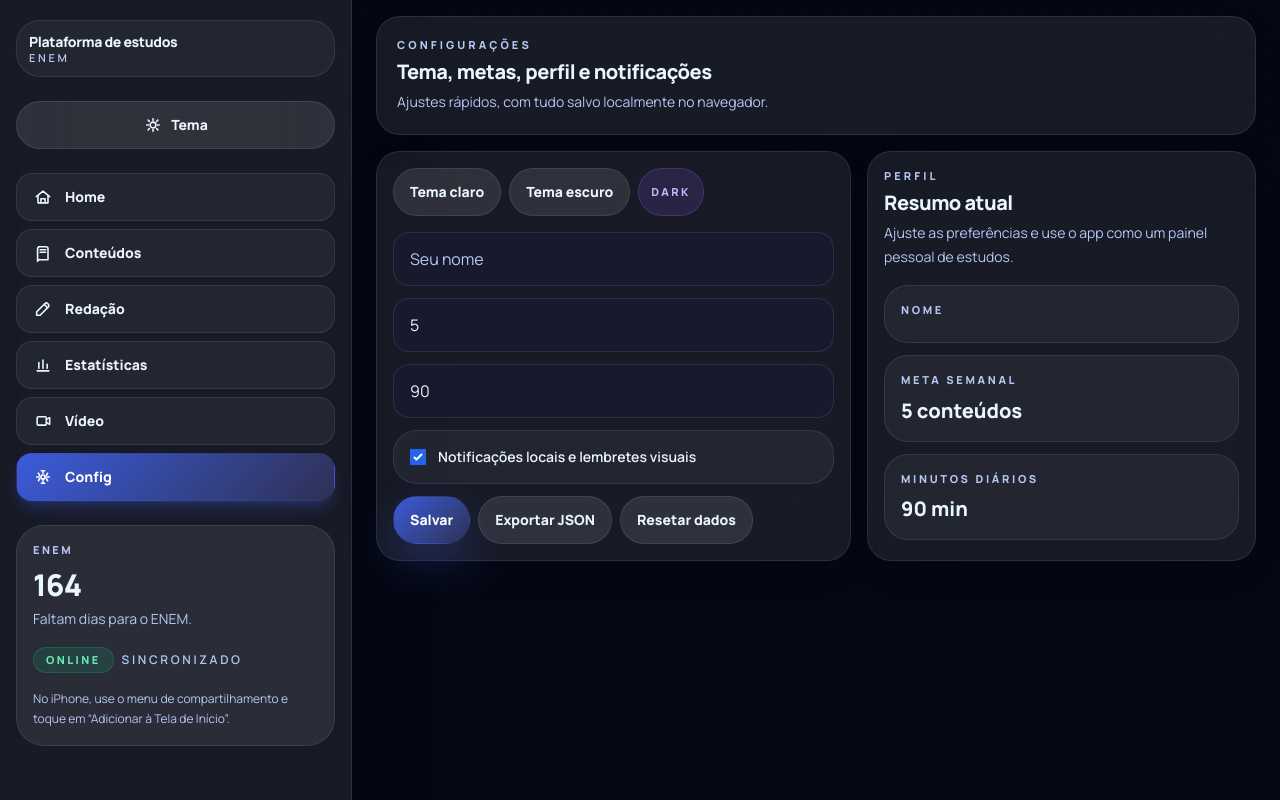
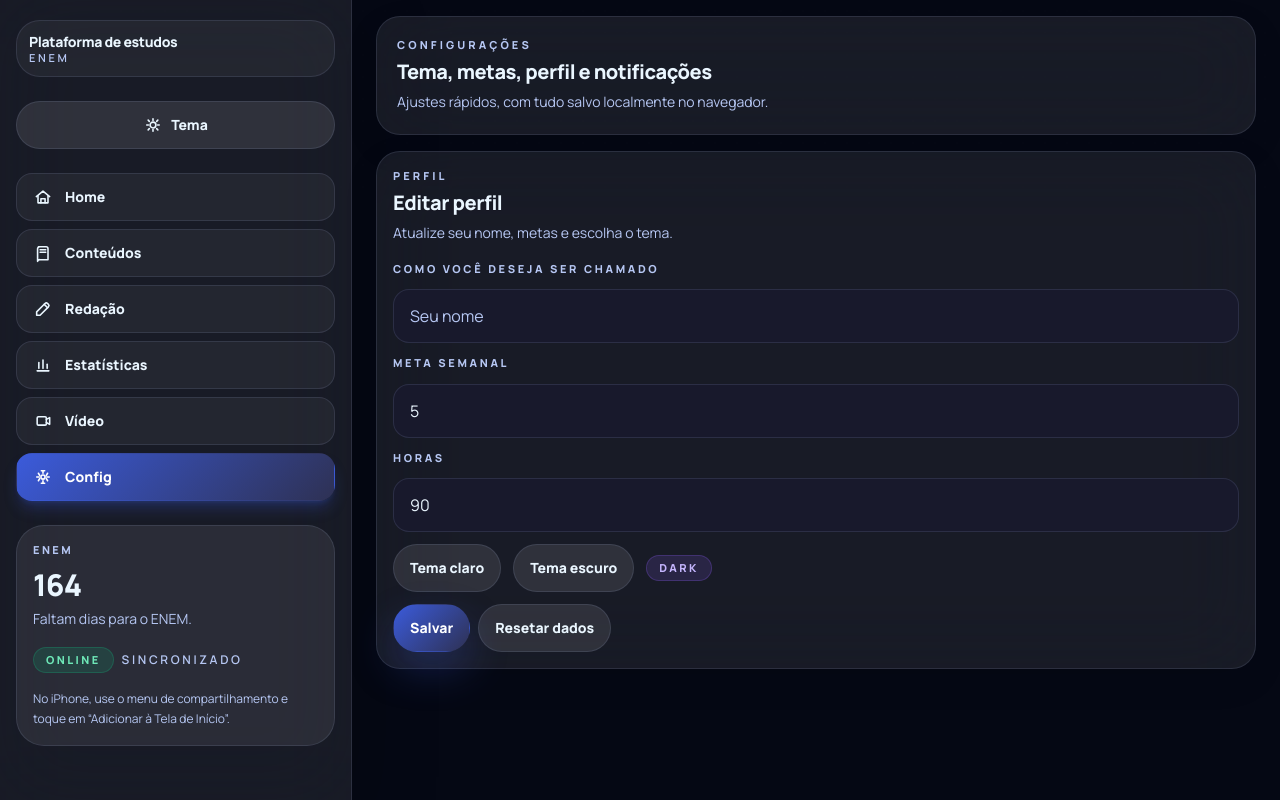
Before and after one commit to SabrinyVeloso/ENEM, a React (Vite) app: page /#/configuracoes in a window 1280 px wide. Built offline with nearby package versions, Linux system fonts and the light colour scheme.

Commit message:
Settings: add field labels and keep editable profile, weekly goal and study time; theme selection

```diff
--- a/src/pages/SettingsPage.jsx
+++ b/src/pages/SettingsPage.jsx
@@ -7,15 +7,9 @@ export default function SettingsPage() {
   const [profileName, setProfileName] = useState(state.settings.profileName);
   const [weeklyGoal, setWeeklyGoal] = useState(state.settings.weeklyGoal);
   const [studyMinutes, setStudyMinutes] = useState(state.settings.studyMinutes);
-  const [notifications, setNotifications] = useState(state.settings.notifications);
 
   function saveSettings() {
-    actions.updateSettings({ profileName, weeklyGoal: Number(weeklyGoal), studyMinutes: Number(studyMinutes), notifications });
-  }
-
-  function exportState() {
-    const text = JSON.stringify(state, null, 2);
-    navigator.clipboard?.writeText(text).catch(() => window.prompt('Copie o JSON abaixo', text));
+    actions.updateSettings({ profileName, weeklyGoal: Number(weeklyGoal), studyMinutes: Number(studyMinutes) });
   }
 
   return (
@@ -23,47 +17,28 @@ export default function SettingsPage() {
       <GlassCard className="p-4 sm:p-5">
         <SectionHeader eyebrow="Configurações" title="Tema, metas, perfil e notificações" subtitle="Ajustes rápidos, com tudo salvo localmente no navegador." />
       </GlassCard>
+      <section className="grid gap-4 xl:grid-cols-1">
+        <GlassCard className="p-4">
+          <SectionHeader eyebrow="Perfil" title="Editar perfil" subtitle="Atualize seu nome, metas e escolha o tema." />
+          <div className="mt-4 grid gap-3">
+            <p className="text-[11px] font-black uppercase tracking-[0.24em] text-[var(--muted)]">Como você deseja ser chamado</p>
+            <input className="input-shell w-full" value={profileName || ''} onChange={(event) => setProfileName(event.target.value)} placeholder="Seu nome" />
 
-      <section className="grid gap-4 xl:grid-cols-[1.1fr_0.9fr]">
-        <GlassCard className="p-4">
-          <div className="flex flex-wrap gap-2">
-            <button type="button" onClick={() => actions.setTheme('light')} className="app-button-secondary">Tema claro</button>
-            <button type="button" onClick={() => actions.setTheme('dark')} className="app-button-secondary">Tema escuro</button>
-            <StatusBadge status={state.theme === 'dark' ? 'simulado' : 'done'}>{state.theme}</StatusBadge>
-          </div>
+            <p className="text-[11px] font-black uppercase tracking-[0.24em] text-[var(--muted)]">Meta semanal</p>
+            <input className="input-shell w-full" type="number" value={weeklyGoal || 0} onChange={(event) => setWeeklyGoal(event.target.value)} min="1" max="30" placeholder="Conteúdos por semana" />
 
-          <div className="mt-4 grid gap-3">
-            <input className="input-shell w-full" value={profileName} onChange={(event) => setProfileName(event.target.value)} placeholder="Seu nome" />
-            <input className="input-shell w-full" type="number" value={weeklyGoal} onChange={(event) => setWeeklyGoal(event.target.value)} min="1" max="30" placeholder="Meta semanal" />
-            <input className="input-shell w-full" type="number" value={studyMinutes} onChange={(event) => setStudyMinutes(event.target.value)} min="15" max="600" step="15" placeholder="Minutos diários" />
+            <p className="text-[11px] font-black uppercase tracking-[0.24em] text-[var(--muted)]">Horas</p>
+            <input className="input-shell w-full" type="number" value={studyMinutes || 0} onChange={(event) => setStudyMinutes(event.target.value)} min="1" max="600" step="1" placeholder="Minutos por dia (ex: 90)" />
 
-            <label className="flex items-center gap-3 rounded-[24px] border border-[var(--border)] bg-white/5 px-4 py-4 text-sm font-semibold text-[var(--text)]">
-              <input type="checkbox" checked={notifications} onChange={(event) => setNotifications(event.target.checked)} />
-              Notificações locais e lembretes visuais
-            </label>
+            <div className="flex items-center gap-3">
+              <button type="button" onClick={() => actions.setTheme('light')} className="app-button-secondary">Tema claro</button>
+              <button type="button" onClick={() => actions.setTheme('dark')} className="app-button-secondary">Tema escuro</button>
+              <StatusBadge status={state.theme === 'dark' ? 'simulado' : 'done'}>{state.theme}</StatusBadge>
+            </div>
 
             <div className="flex flex-wrap gap-2">
               <button type="button" onClick={saveSettings} className="app-button-primary">Salvar</button>
-              <button type="button" onClick={exportState} className="app-button-secondary">Exportar JSON</button>
               <button type="button" onClick={actions.resetAll} className="app-button-secondary">Resetar dados</button>
-            </div>
-          </div>
-        </GlassCard>
-
-        <GlassCard className="p-4">
-          <SectionHeader eyebrow="Perfil" title="Resumo atual" subtitle="Ajuste as preferências e use o app como um painel pessoal de estudos." />
-          <div className="mt-4 grid gap-3">
-            <div className="rounded-[24px] border border-[var(--border)] bg-white/5 p-4">
-              <p className="text-[11px] font-black uppercase tracking-[0.24em] text-[var(--muted)]">Nome</p>
-              <strong className="mt-2 block text-xl font-black">{state.settings.profileName}</strong>
-            </div>
-            <div className="rounded-[24px] border border-[var(--border)] bg-white/5 p-4">
-              <p className="text-[11px] font-black uppercase tracking-[0.24em] text-[var(--muted)]">Meta semanal</p>
-              <strong className="mt-2 block text-xl font-black">{state.settings.weeklyGoal} conteúdos</strong>
-            </div>
-            <div className="rounded-[24px] border border-[var(--border)] bg-white/5 p-4">
-              <p className="text-[11px] font-black uppercase tracking-[0.24em] text-[var(--muted)]">Minutos diários</p>
-              <strong className="mt-2 block text-xl font-black">{state.settings.studyMinutes} min</strong>
             </div>
           </div>
         </GlassCard>
```
